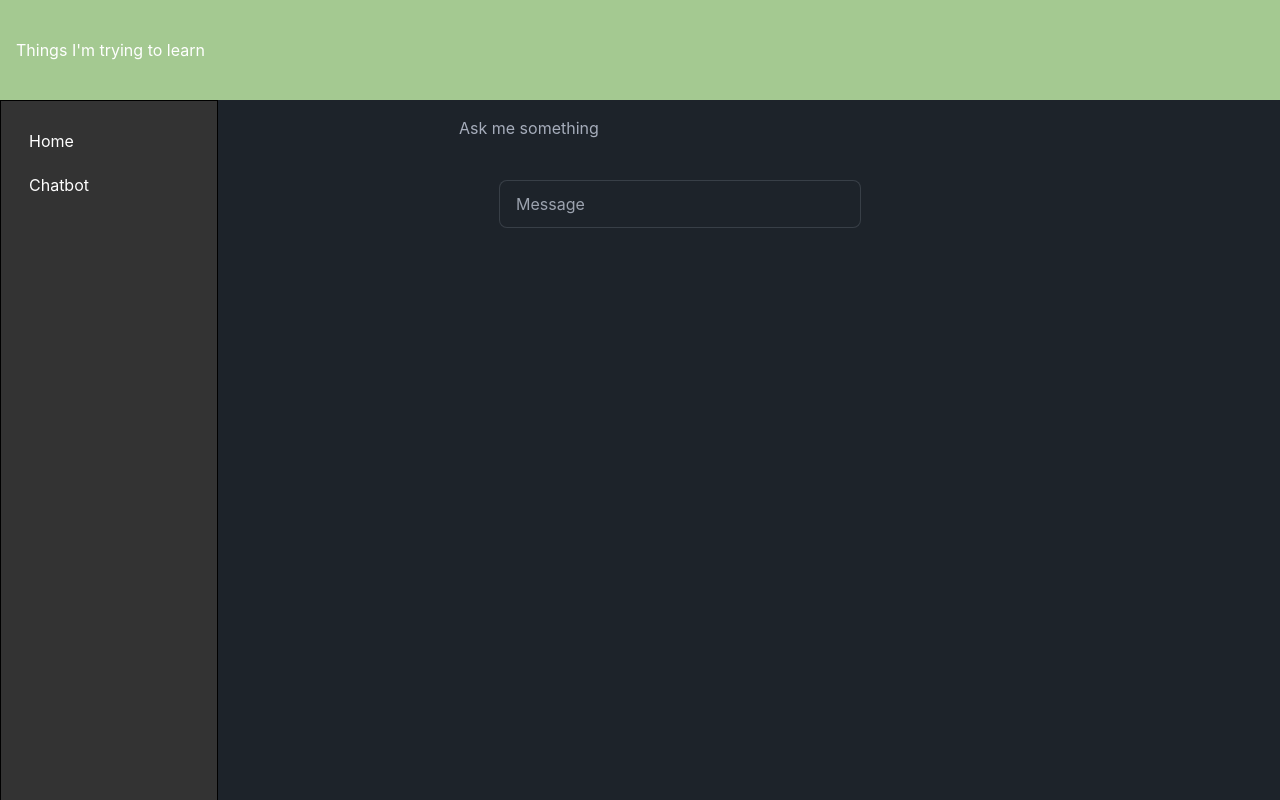
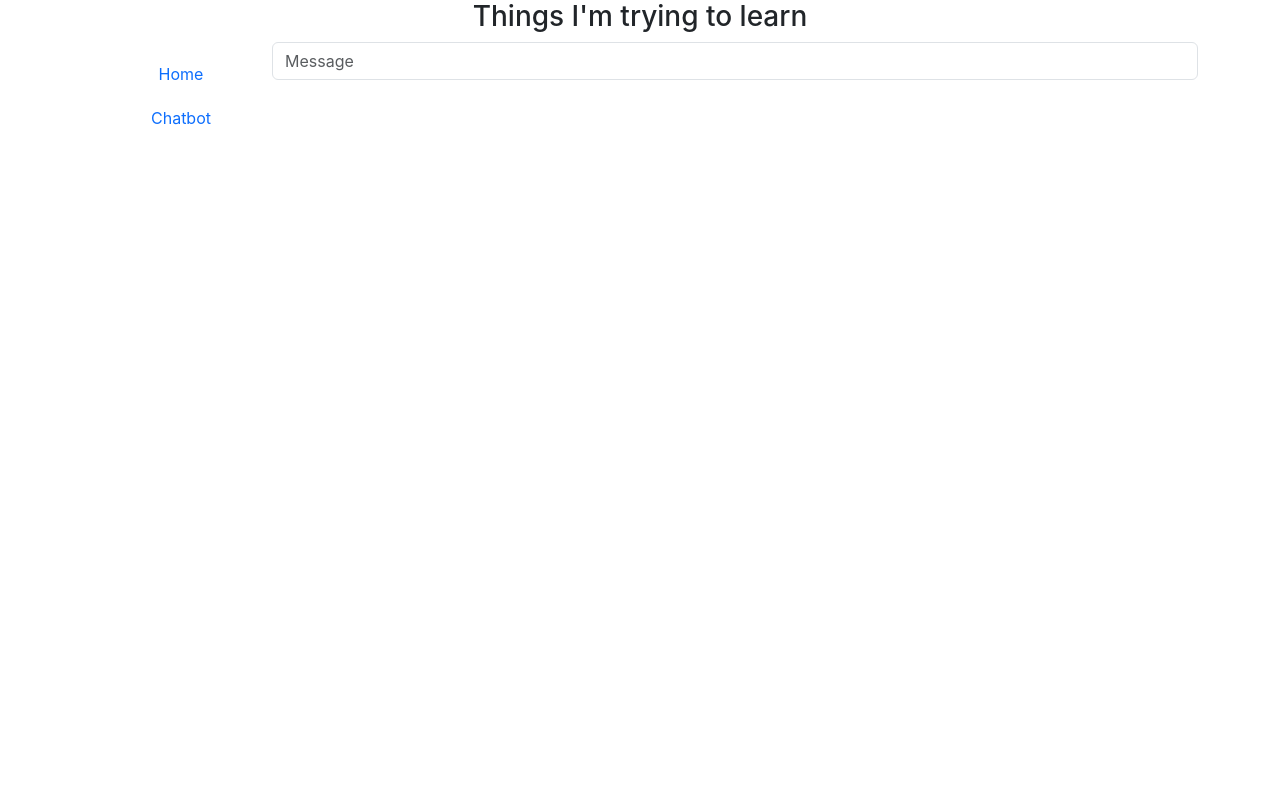
Before and after one commit to iulia1122/react-chatbot, a React (Create React App) app: page /chatbot in a window 1280 px wide. Built offline with nearby package versions, Linux system fonts and the light colour scheme.

Commit message:
Replaced tailwind with bootstrap

```diff
--- a/package.json
+++ b/package.json
@@ -17,6 +17,7 @@
     "@types/node": "^20.14.2",
     "@types/react": "^18.3.3",
     "@types/react-dom": "^18.3.0",
+    "bootstrap": "^5.3.3",
     "daisyui": "^4.12.2",
     "dotenv": "^16.4.5",
     "openai": "^4.50.0",
--- a/public/index.html
+++ b/public/index.html
@@ -5,6 +5,8 @@
     <link rel="icon" href="%PUBLIC_URL%/favicon.ico" />
     <meta name="viewport" content="width=device-width, initial-scale=1" />
     <meta name="theme-color" content="#000000" />
+    <link href="https://cdn.jsdelivr.net/npm/bootstrap@5.3.3/dist/css/bootstrap.min.css" rel="stylesheet" integrity="sha384-QWTKZyjpPEjISv5WaRU9OFeRpok6YctnYmDr5pNlyT2bRjXh0JMhjY6hW+ALEwIH" crossorigin="anonymous">
+    <script src="https://cdn.jsdelivr.net/npm/bootstrap@5.3.3/dist/js/bootstrap.bundle.min.js" integrity="sha384-YvpcrYf0tY3lHB60NNkmXc5s9fDVZLESaAA55NDzOxhy9GkcIdslK1eN7N6jIeHz" crossorigin="anonymous"></script>
     <meta
       name="description"
       content="Web site created using create-react-app"
--- a/src/components/Chatbot/ChatBot.tsx
+++ b/src/components/Chatbot/ChatBot.tsx
@@ -17,13 +17,11 @@
   };
 
   return (
-
       <div>
-        <h3> Ask me something </h3>
           <input
           type="text"
           placeholder="Message"
-          className="input input-bordered w-full m-10"
+          className="form-control"
           value={prompt}
             onChange={(e: React.ChangeEvent<HTMLInputElement>) => setPrompt(e.target.value)}
             onKeyDown={(event) => onKeyDownHandler(event)}
--- a/src/components/Header/Header.module.css
+++ b/src/components/Header/Header.module.css
@@ -1,11 +1,8 @@
 .header {
-  background-color: #a4c991;
-  color: white;
   display: flex;
   justify-content: space-between;
   align-items: center;
   width: 100%;
-  height: 100px;
 }
 
 header h3 {
--- a/src/components/Header/Header.tsx
+++ b/src/components/Header/Header.tsx
@@ -3,7 +3,7 @@
 
 const Header = () => {
     return (
-        <header className={styles.header}>
+        <header>
             <h3>Things I'm trying to learn</h3>
         </header>
     )
--- a/src/components/InputMultiline.tsx
+++ /dev/null
@@ -1,91 +0,0 @@
-
-import { Input as BaseInput, InputProps } from '@mui/base/Input';
-import { styled } from '@mui/system';
-import React from "react";
-
-const Input = React.forwardRef(function CustomInput(
-    props: InputProps & InputMultilineProps,
-    ref: React.ForwardedRef<HTMLDivElement>,
-  ) {
-    return (
-      <BaseInput
-        slots={{
-          root: RootDiv,
-          input: 'input',
-          textarea: TextareaElement,
-        }}
-        {...props}
-        ref={ref}
-      />
-    );
-  });
-
-  interface InputMultilineProps {
-    onChange: (e: React.ChangeEvent<HTMLInputElement>) => void,
-    value: string,
-  }
-  export default function InputMultiline(props: InputMultilineProps) {
-    return <Input {...props} aria-label="Demo input" multiline placeholder="Type something…" />;
-  }
-
-  const blue = {
-    100: '#DAECFF',
-    200: '#80BFFF',
-    400: '#3399FF',
-    500: '#007FFF',
-    600: '#0072E5',
-    700: '#0059B2',
-  };
-
-  const grey = {
-    50: '#F3F6F9',
-    100: '#E5EAF2',
-    200: '#DAE2ED',
-    300: '#C7D0DD',
-    400: '#B0B8C4',
-    500: '#9DA8B7',
-    600: '#6B7A90',
-    700: '#434D5B',
-    800: '#303740',
-    900: '#1C2025',
-  };
-
-  const RootDiv = styled('div')`
-    display: flex;
-    max-width: 100%;
-  `;
-
-  const TextareaElement = styled('textarea', {
-    shouldForwardProp: (prop) =>
-      !['ownerState', 'minRows', 'maxRows'].includes(prop.toString()),
-  })(
-    ({ theme }) => `
-    width: 320px;
-    font-family: 'IBM Plex Sans', sans-serif;
-    font-size: 0.875rem;
-    font-weight: 400;
-    line-height: 1.5rem;
-    padding: 8px 12px;
-    border-radius: 8px 8px 0 8px;
-    color: ${theme.palette.mode === 'dark' ? grey[300] : grey[900]};
-    background: ${theme.palette.mode === 'dark' ? grey[900] : '#fff'};
-    border: 1px solid ${theme.palette.mode === 'dark' ? grey[700] : grey[200]};
-    box-shadow: 0px 2px 4px ${
-      theme.palette.mode === 'dark' ? 'rgba(0,0,0, 0.5)' : 'rgba(0,0,0, 0.05)'
-    };
-
-    &:hover {
-      border-color: ${blue[400]};
-    }
-
-    &:focus {
-      border-color: ${blue[400]};
-      box-shadow: 0 0 0 3px ${theme.palette.mode === 'dark' ? blue[700] : blue[200]};
-    }
-
-    // firefox
-    &:focus-visible {
-      outline: 0;
-    }
-  `,
-  );
--- a/src/components/Navigation/Navigation.module.css
+++ b/src/components/Navigation/Navigation.module.css
@@ -1,7 +1,3 @@
-.navigation {
-    width: 200px;
-}
-
 .navigation * {
     display: block;
 }
@@ -11,6 +7,5 @@
 }
 
 .navigation li a {
-    color: white;
     text-decoration: none;
 }
--- a/src/components/layout/Layout.tsx
+++ b/src/components/layout/Layout.tsx
@@ -1,27 +1,28 @@
 import { Suspense } from "react";
 import Header from "../Header/Header";
-import styles from "./Layout.module.css";
 import { Outlet } from "react-router-dom";
 import Loader from "../Loader";
 import Navigation from "../Navigation/Navigation";
 import { navLinks } from "../../routes/routes";
+import React from "react";
 
 const Layout = () => {
   return (
-    <div className={styles.layout}>
+    <div className="container text-center">
       <Header />
 
-      <div className={styles.menu__container}>
+      <div className="row">
+        <div className="col">
           <Navigation pages={navLinks} />
         </div>
 
-      <div className={styles.main__content}>
+        <div className="col-10">
           <Suspense fallback={<Loader />}>
             <Outlet />
           </Suspense>
         </div>
+      </div>
 
-      {/* <Footer /> */}
     </div>
   );
 };
--- a/src/index.css
+++ b/src/index.css
@@ -11,8 +11,3 @@
   font-family: source-code-pro, Menlo, Monaco, Consolas, 'Courier New',
     monospace;
 }
-
-
-@tailwind base;
-@tailwind components;
-@tailwind utilities;
--- a/tailwind.config.js
+++ b/tailwind.config.js
@@ -10,7 +10,4 @@
     require('@tailwindcss/typography'),
     require('daisyui')
   ],
-  daisyui: {
-    themes: ["dark"]
-  }
 }
```
Also changed, not shown: src/components/Navigation/Navigation.tsx (+12 -19 lines), .eslintrc.json (deleted), 1 other file (tests, documents, lock files or other folders). Lines whose indentation alone changed are shown as unchanged.
